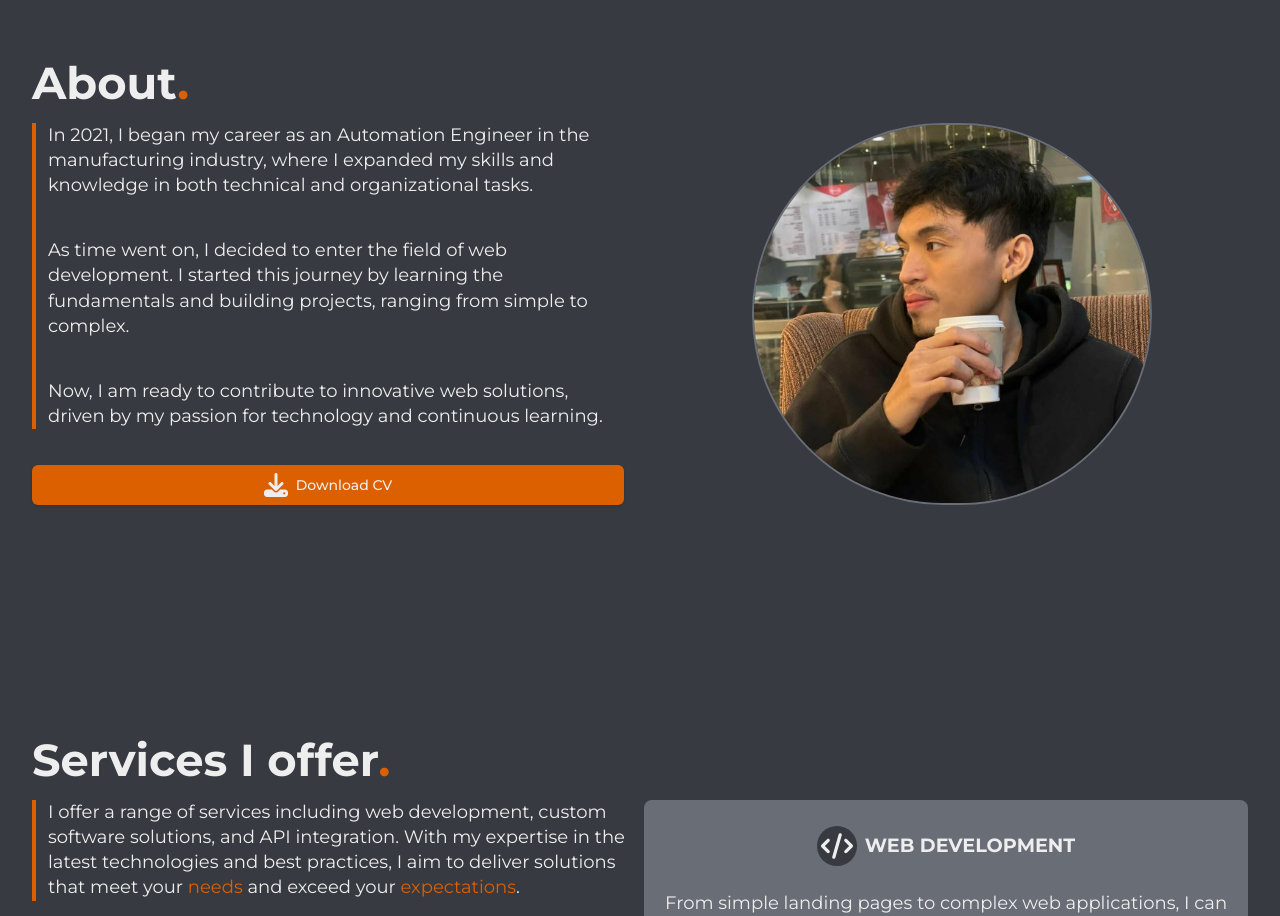
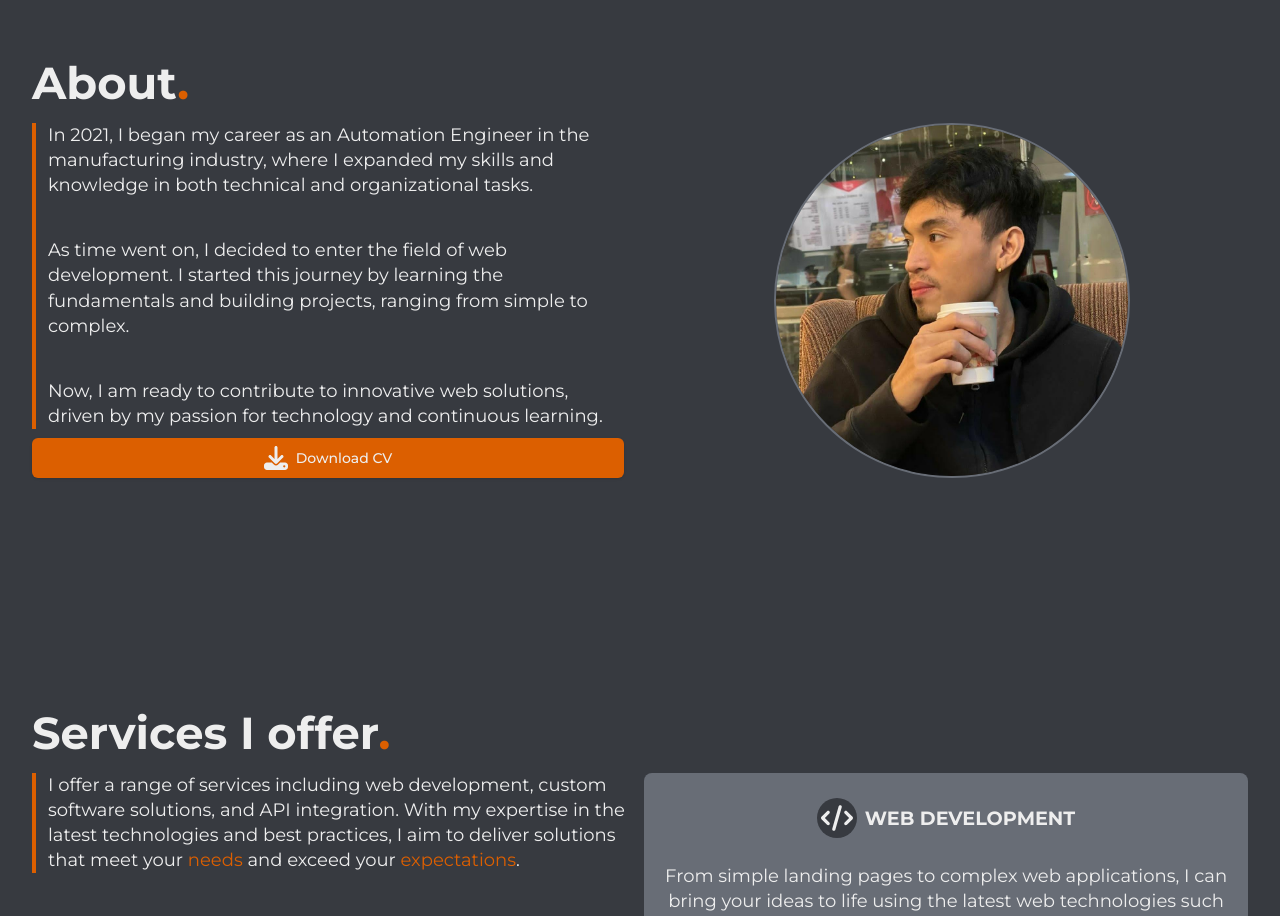
Before and after one commit to gelotuason/ferangelo-tuason, a Next.js app: page / in a window 1280 px wide. Shown: the part 800-1716 px from the top of the page. Built offline with nearby package versions, Linux system fonts and the light colour scheme.

Commit message:
change image behavior

```diff
--- a/src/app/ui/home/about/about-section.tsx
+++ b/src/app/ui/home/about/about-section.tsx
@@ -11,11 +11,10 @@ export default function AboutSection() {
                     <MyStory />
                     <DownloadCvLink />
                 </div>
-                <div className="cols-span-1 order-1 md:order-2 mx-auto">
+                <div className="relative p-[30%] cols-span-1 order-1 md:order-2 mx-auto my-auto">
                     <Image
                         src='/my-photo.jpg'
-                        width={400}
-                        height={400}
+                        fill
                         alt="My Photo"
                         className="rounded-full border-2 border-secondary"
                         priority
```
